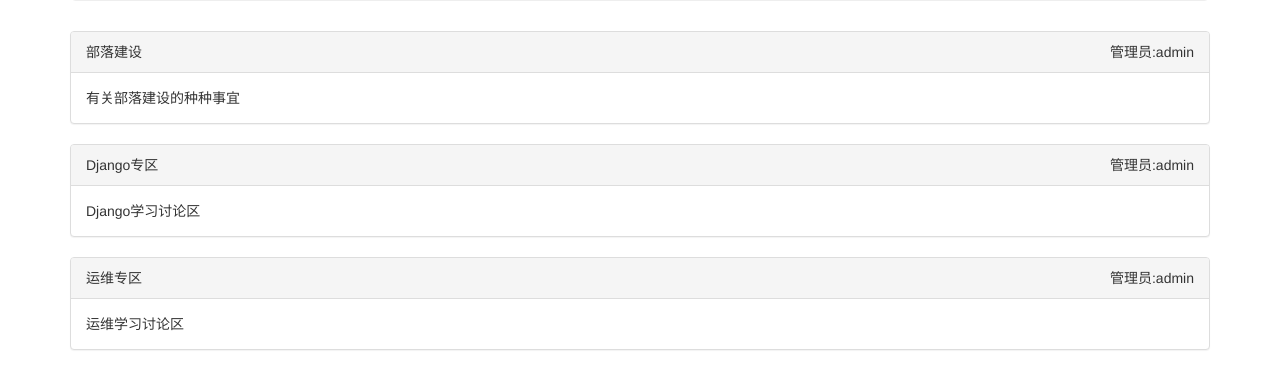
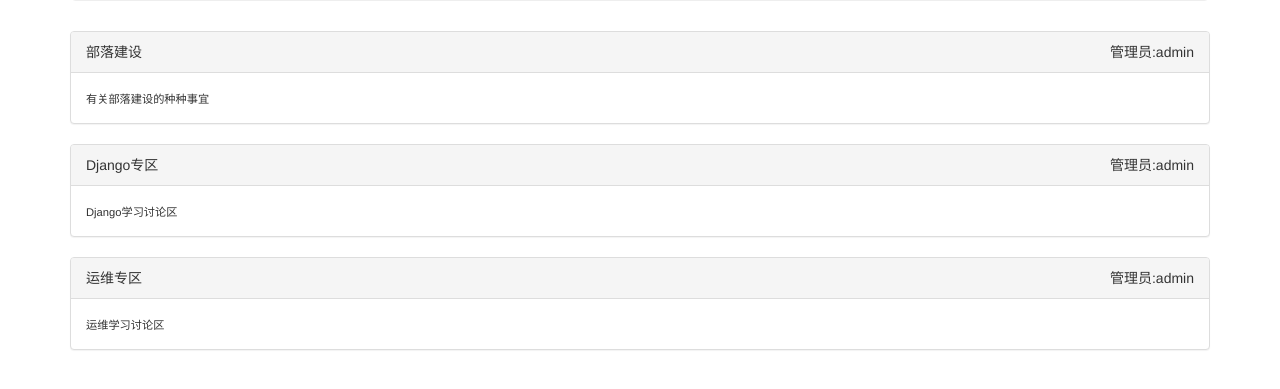
Before and after one commit to shishusaiwai/forumdemo, a Django app: template block/templates/block_list.html in a window 1280 px wide. Shown: the part 194-583 px from the top of the page. Run offline with Django 3.2, Linux system fonts and the light colour scheme; the template is opened without the code that fills it: values that come from a table or form of the project are taken from there, others are empty; data comes from the database, SQL or seed files in the repository; parts of the project's set-up code (start-up, migrations or seed data) failed here and were passed over; some libraries are stand-ins or nearby versions.

Commit message:
adjust font size

```diff
--- a/block/templates/block_list.html
+++ b/block/templates/block_list.html
@@ -18,9 +18,12 @@
         <div class="col-sm-12">
           {% for block in blocks %}
           <div class="panel panel-default">
-            <div class="panel-heading">{{ block.name }} <span class="pull-right">管理员:{{ block.manager.username }}</span></div>
+            <div class="panel-heading">
+              {{ block.name }}
+              <span class="pull-right">管理员:{{ block.manager.username }}</span>
+            </div>
             <div class="panel-body">
-              {{ block.desc }}
+              <span style="font-size: 0.8em;">{{ block.desc }}</span>
             </div>
           </div>
           {% endfor %}
```
